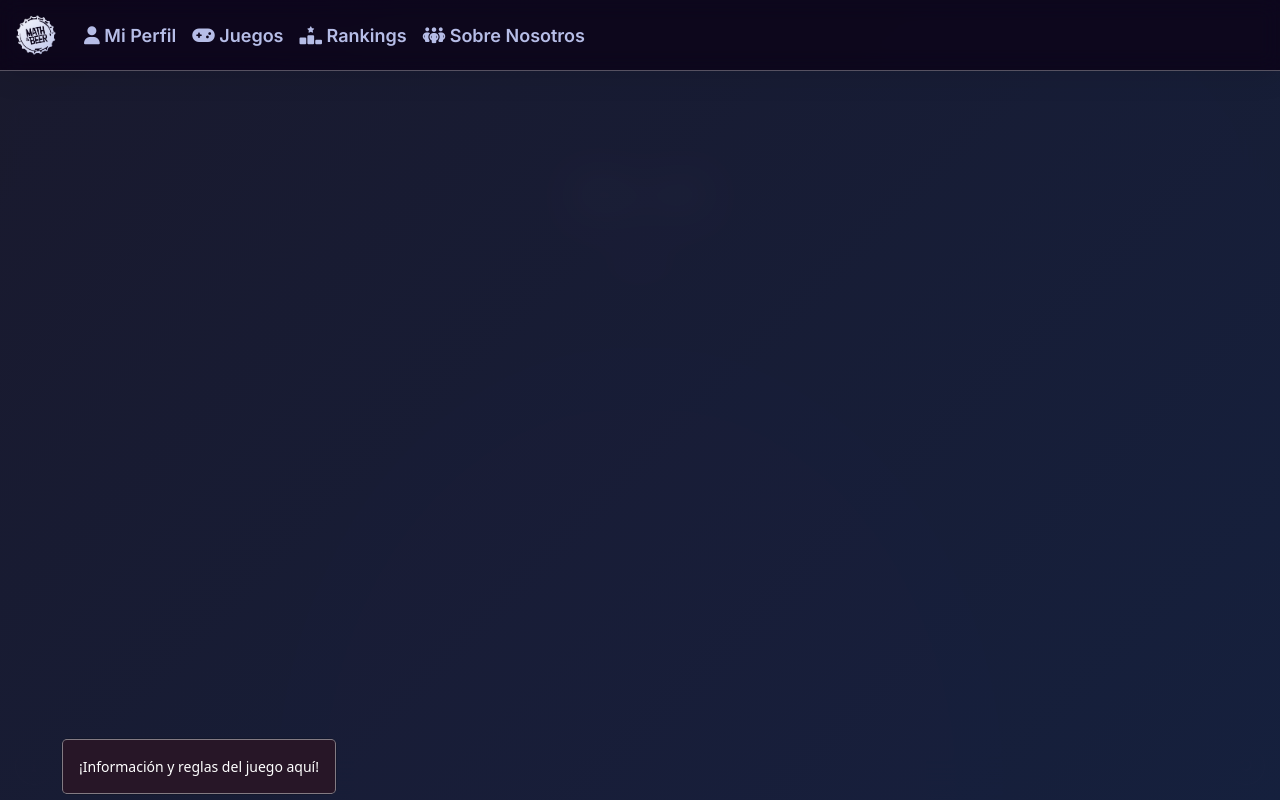
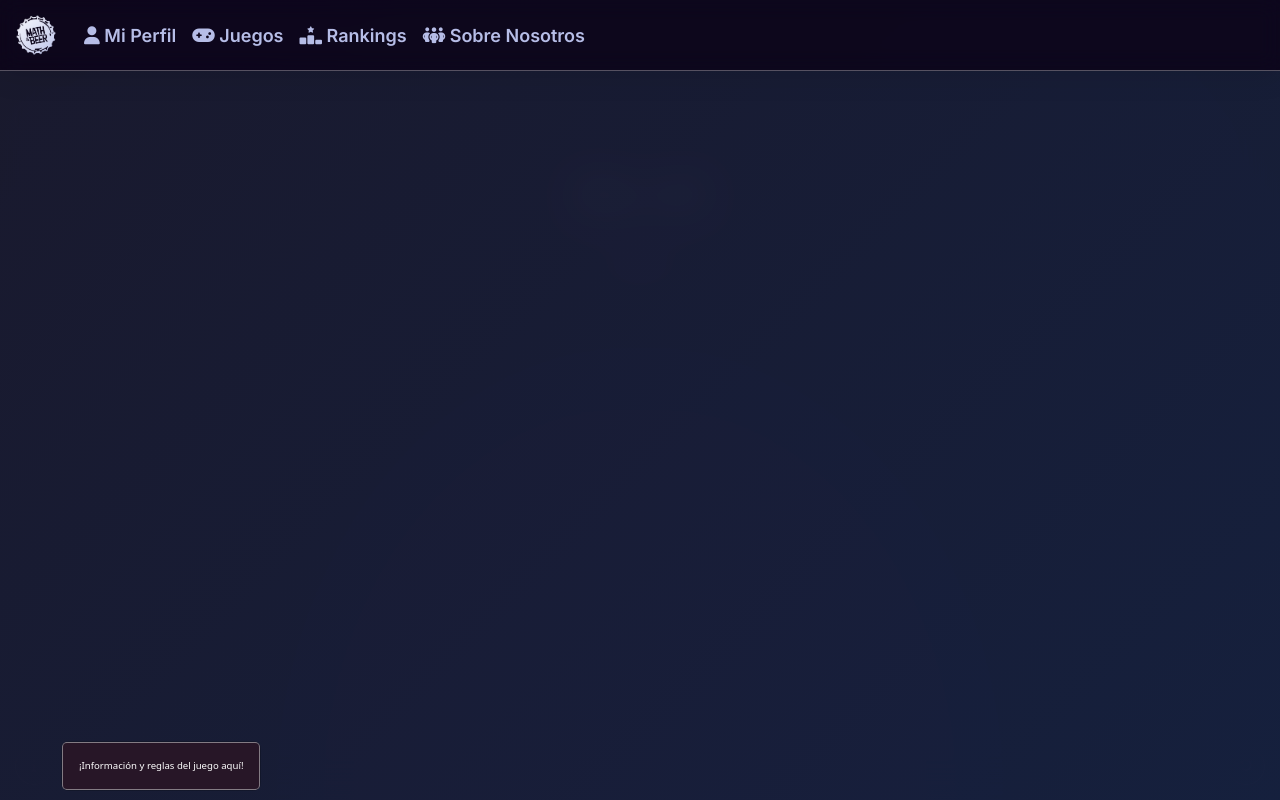
Before and after one commit to Nickdiaz14/mathandbeer_website, a Flask app: page /0h_h1 in a window 1280 px wide. Run offline with Flask 3, Linux system fonts and the light colour scheme; parts of the project's set-up code (start-up, migrations or seed data) failed here and were passed over; some libraries are stand-ins or nearby versions.

Commit message:
Cambiar espaciado y tamaño de la info del juego

```diff
--- a/static/css/games.css
+++ b/static/css/games.css
@@ -45,12 +45,13 @@
     border: 1px solid var(--myBorder);
     border-radius: 5px;
     color: #ffffff !important;
+    font-size: 0.6rem;
 }
 
 /*-----Matriz-----*/
 .matrix {
     border-collapse: separate;
-    border-spacing: 7px;
+    border-spacing: 5.5px;
 }
 
 .grey,
```
